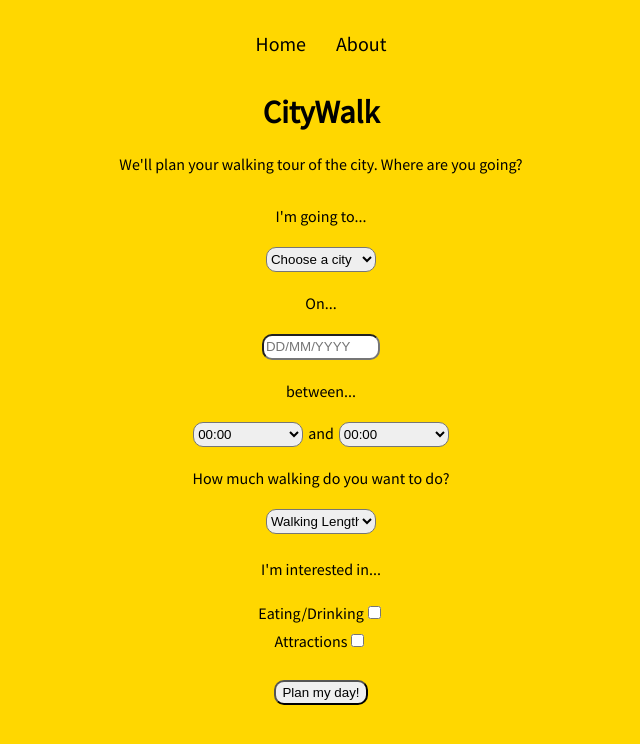
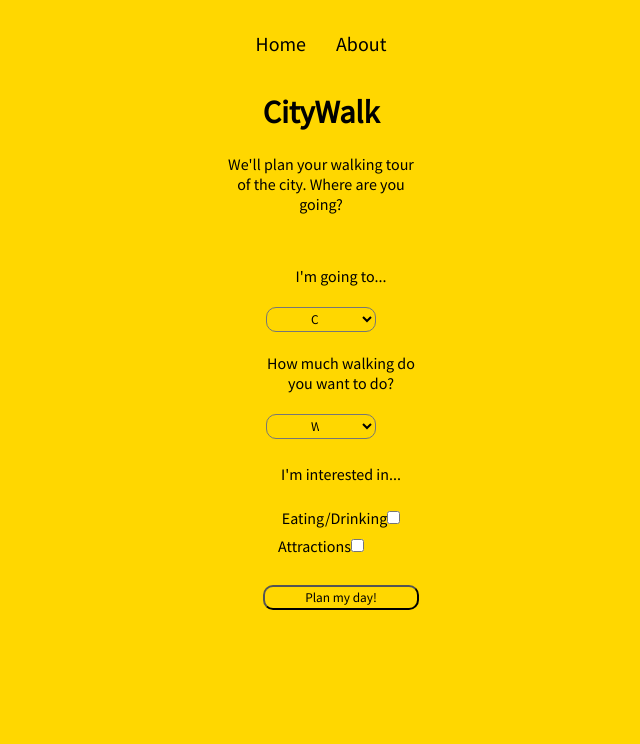
Before and after one commit to sgcook/City-Attraction-App-Frontend, a React (Create React App) app: page / in a window 1280 px wide. Shown: the top 744 px of the page, without its empty margins (319-959 px from the left). Built offline with nearby package versions, Linux system fonts and the light colour scheme.

Commit message:
Checkbox forms working

```diff
--- a/src/Components/AttractionsForm.js
+++ b/src/Components/AttractionsForm.js
@@ -9,16 +9,24 @@ const AttractionsForm = ({ query, setQuery }) => {
     // eslint-disable-next-line react-hooks/exhaustive-deps
   }, []);
 
-  const [isChecked, setIsChecked] = useState(false);
-  const handleOnChange = () => {
-    if (document.getElementById("any").checked === true) {
-      document.getElementById("museums/galleries").checked = false;
-      document.getElementById("parks/gardens").checked = false;
-      document.getElementById("landmarks/monuments").checked = false;
+  const initialState = {
+    museumsGalleries: false,
+    parksGardens: false,
+    landmarksMonuments: false,
+    any: false,
+  };
+  const [fields, setFields] = useState(initialState);
+  const handleOnChange = (e) => {
+    const { name } = e.target;
+    const { checked } = e.target;
+    if (name === "any") {
+      setFields({ ...initialState, any: true });
+    } else {
+      setFields((previousState) => {
+        return { ...previousState, [name]: checked, any: false };
+      });
     }
-    setIsChecked(!isChecked);
   };
-
   return (
     <div>
       <p>I'd like to visit...</p>
@@ -26,58 +34,64 @@ const AttractionsForm = ({ query, setQuery }) => {
         Museums/Galleries
         <input
           type="checkbox"
-          id="museums/galleries"
-          name="museums/galleries"
-          value="museums/galleries"
-          onClick={(e) => {
+          id="museumsGalleries"
+          name="museumsGalleries"
+          value="museumsGalleries"
+          checked={fields.museumsGalleries}
+          onChange={(e) => {
             setQuery({
               ...query,
               attractionType: [...query.attractionType, e.target.value],
             });
+            handleOnChange(e);
           }}
         />
         <br />
         Parks/Gardens
         <input
           type="checkbox"
-          id="parks/gardens"
-          name="parks/gardens"
+          id="parksGardens"
+          name="parksGardens"
           value="parksGardens"
-          onClick={(e) => {
+          checked={fields.parksGardens}
+          onChange={(e) => {
             setQuery({
               ...query,
               attractionType: [...query.attractionType, e.target.value],
             });
+            handleOnChange(e);
           }}
         />
         <br />
         Landmarks/Monuments
         <input
           type="checkbox"
-          id="landmarks/monuments"
-          name="landmarks/monuments"
-          value="landmarks/monuments"
-          onClick={(e) => {
+          id="landmarksMonuments"
+          name="landmarksMonuments"
+          value="landmarksMonuments"
+          checked={fields.landmarksMonuments}
+          onChange={(e) => {
             setQuery({
               ...query,
               attractionType: [...query.attractionType, e.target.value],
             });
+            handleOnChange(e);
           }}
         />
         <br />
-        Any{" "}
+        Any
         <input
           type="checkbox"
           id="any"
           name="any"
-          checked={isChecked}
-          onChange={handleOnChange}
-          value="anyAttraction"
-          onClick={(e) => {
+          checked={fields.any}
+          value="any"
+          onChange={(e) => {
             setQuery({
               ...query,
               attractionType: [...query.attractionType, e.target.value],
             });
+            handleOnChange(e);
           }}
         />
       </label>
--- a/src/Components/EatDrinkForm.js
+++ b/src/Components/EatDrinkForm.js
@@ -1,16 +1,33 @@
 /* eslint-disable react/no-unescaped-entities */
-import { React, useEffect, useState } from "react";
+import React, { useState, useEffect } from "react";
 import PropTypes from "prop-types";
 import CuisineForm from "./CuisineForm";
 
 const EatDrinkForm = ({ query, setQuery }) => {
-  const [cuisine, setCuisine] = useState(false);
   useEffect(() => {
     setQuery({ ...query, restaurantType: [] });
 
     // eslint-disable-next-line react-hooks/exhaustive-deps
   }, []);
-
+  const initialState = {
+    restaurants: false,
+    cafes: false,
+    pubsBars: false,
+    any: false,
+  };
+  const [fields, setFields] = useState(initialState);
+  const [cuisine, setCuisine] = useState(false);
+  const handleOnChange = (e) => {
+    const { name } = e.target;
+    const { checked } = e.target;
+    if (name === "any") {
+      setFields({ ...initialState, any: true });
+    } else {
+      setFields((previousState) => {
+        return { ...previousState, [name]: checked, any: false };
+      });
+    }
+  };
   return (
     <div>
       <p>I'm looking for...</p>
@@ -20,13 +37,15 @@ const EatDrinkForm = ({ query, setQuery }) => {
           type="checkbox"
           id="restaurants"
           name="restaurants"
-          onChange={() => setCuisine(!cuisine)}
+          checked={fields.restaurants}
           value="restaurants"
-          onClick={(e) => {
+          onChange={(e) => {
             setQuery({
               ...query,
               restaurantType: [...query.restaurantType, e.target.value],
             });
+            handleOnChange(e);
+            setCuisine(!cuisine);
           }}
         />
         <br />
@@ -36,25 +55,29 @@ const EatDrinkForm = ({ query, setQuery }) => {
           id="cafes"
           name="cafes"
           value="cafes"
-          onClick={(e) => {
+          checked={fields.cafes}
+          onChange={(e) => {
             setQuery({
               ...query,
               restaurantType: [...query.restaurantType, e.target.value],
             });
+            handleOnChange(e);
           }}
         />
         <br />
         Pubs/Bars
         <input
           type="checkbox"
-          id="pubs/bars"
-          name="pubs/bars"
+          id="pubsBars"
+          name="pubsBars"
           value="pubsBars"
-          onClick={(e) => {
+          checked={fields.pubsBars}
+          onChange={(e) => {
             setQuery({
               ...query,
               restaurantType: [...query.restaurantType, e.target.value],
             });
+            handleOnChange(e);
           }}
         />
         <br />
@@ -63,12 +86,15 @@ const EatDrinkForm = ({ query, setQuery }) => {
           type="checkbox"
           id="any"
           name="any"
-          value="anyRestaurant"
-          onClick={(e) => {
+          value="any"
+          checked={fields.any}
+          onChange={(e) => {
             setQuery({
               ...query,
               restaurantType: [...query.restaurantType, e.target.value],
             });
+            handleOnChange(e);
+            setCuisine(!cuisine);
           }}
         />
       </label>
--- a/src/Components/Home.js
+++ b/src/Components/Home.js
@@ -71,74 +71,6 @@ const Home = ({ setMarkers }) => {
             <option value="manchester">Manchester</option>
           </select>
         </label>
-        <p>On...</p>
-        <label htmlFor="startdate">
-          <input
-            className="input"
-            id="startdate"
-            name="startdate"
-            placeholder="DD/MM/YYYY"
-          />
-        </label>
-        <p>between...</p>
-        <label htmlFor="start-time">
-          <select className="select">
-            <option value="00:00">00:00</option>
-            <option value="01:00">01:00</option>
-            <option value="02:00">02:00</option>
-            <option value="03:00">03:00</option>
-            <option value="04:00">04:00</option>
-            <option>05:00</option>
-            <option>06:00</option>
-            <option>07:00</option>
-            <option>08:00</option>
-            <option>09:00</option>
-            <option>10:00</option>
-            <option>11:00</option>
-            <option>12:00</option>
-            <option>13:00</option>
-            <option>14:00</option>
-            <option>15:00</option>
-            <option>16:00</option>
-            <option>17:00</option>
-            <option>18:00</option>
-            <option>19:00</option>
-            <option>20:00</option>
-            <option>21:00</option>
-            <option>22:00</option>
-            <option>23:00</option>
-            <option>24:00</option>
-          </select>
-        </label>
-        <label htmlFor="end-time">
-          and
-          <select className="select">
-            <option>00:00</option>
-            <option>01:00</option>
-            <option>02:00</option>
-            <option>03:00</option>
-            <option>04:00</option>
-            <option>05:00</option>
-            <option>06:00</option>
-            <option>07:00</option>
-            <option>08:00</option>
-            <option>09:00</option>
-            <option>10:00</option>
-            <option>11:00</option>
-            <option>12:00</option>
-            <option>13:00</option>
-            <option>14:00</option>
-            <option>15:00</option>
-            <option>16:00</option>
-            <option>17:00</option>
-            <option>18:00</option>
-            <option>19:00</option>
-            <option>20:00</option>
-            <option>21:00</option>
-            <option>22:00</option>
-            <option>23:00</option>
-            <option>24:00</option>
-          </select>
         <p>How much walking do you want to do?</p>
         <label htmlFor="walking">
           <select
@@ -153,7 +85,6 @@ const Home = ({ setMarkers }) => {
             <option value="moderate">Moderate</option>
             <option value="plenty">Plenty</option>
           </select>
-          </label>
         </label>
         <label htmlFor="interest-in" className="checkbox">
           <p>I'm interested in...</p>
--- a/src/Styles/app.css
+++ b/src/Styles/app.css
@@ -1,11 +1,24 @@
-body {
+* {
     background-color: gold;
-}
-
-.home {
     text-align: center;
     color: black;
     font-family: 'Source Sans Pro', sans-serif;
+    margin-left: auto;
+    margin-right: auto;
+    padding-left: 40px;
+    padding-right: 40px;
+    max-width: 600px;
+}
+
+.pathway {
+    text-align: right;
+    color: black;
+    font-family: 'Source Sans Pro', sans-serif;
+    margin-left: auto;
+    margin-right: auto;
+    padding-left: 40px;
+    padding-right: 40px;
+    max-width: 600px;
 }
 
 .navbar {
@@ -55,4 +68,9 @@ button {
 
 .checkbox {
     line-height: 28px;
+    text-align: center;
 }
+
+/* @media screen and (min-device-width: 1200px) {
+
+} */
```
Also changed, not shown: src/Components/CuisineForm.js (+59 -34 lines). Lines whose indentation alone changed are shown as unchanged.
